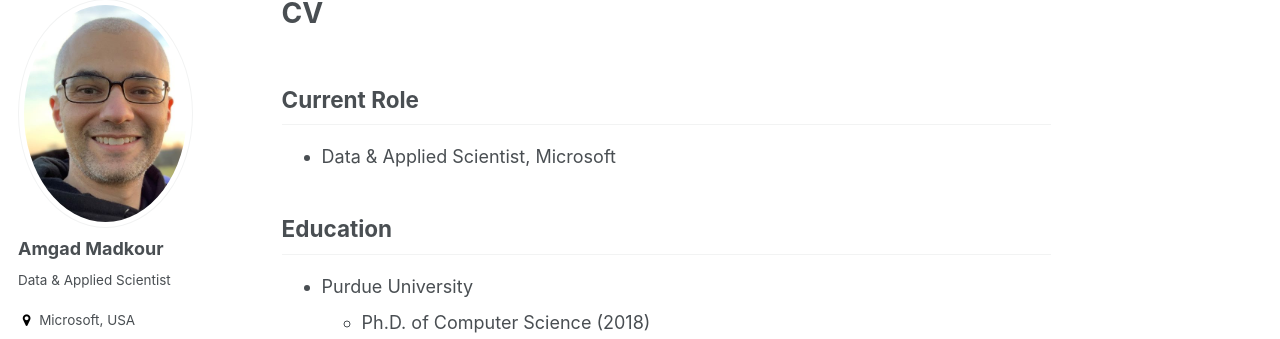
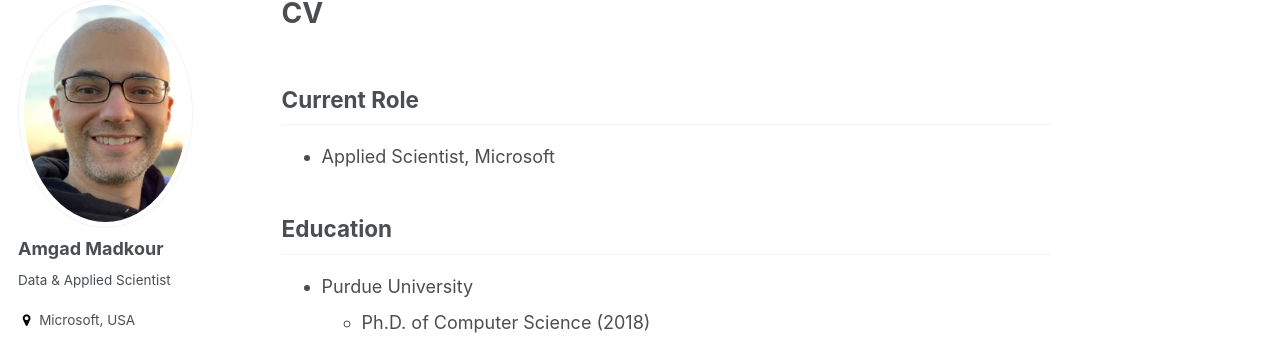
Before and after one commit to amgadmadkour/amgadmadkour.github.io, a Jekyll site: the page built from _pages/cv.md, in a window 1280 px wide and 900 px high. Shown: the part 119-458 px from the top of the window. Built offline with Jekyll 4.4.1, drawn with Linux system fonts in a browser that asks for light colours; some web fonts are replaced.

Commit message:
Update current role

```diff
--- a/_pages/cv.md
+++ b/_pages/cv.md
@@ -11,7 +11,7 @@ redirect_from:
 
 ## Current Role
 
-* Data & Applied Scientist, Microsoft
+* Applied Scientist, Microsoft
 
 ## Education
 
```
